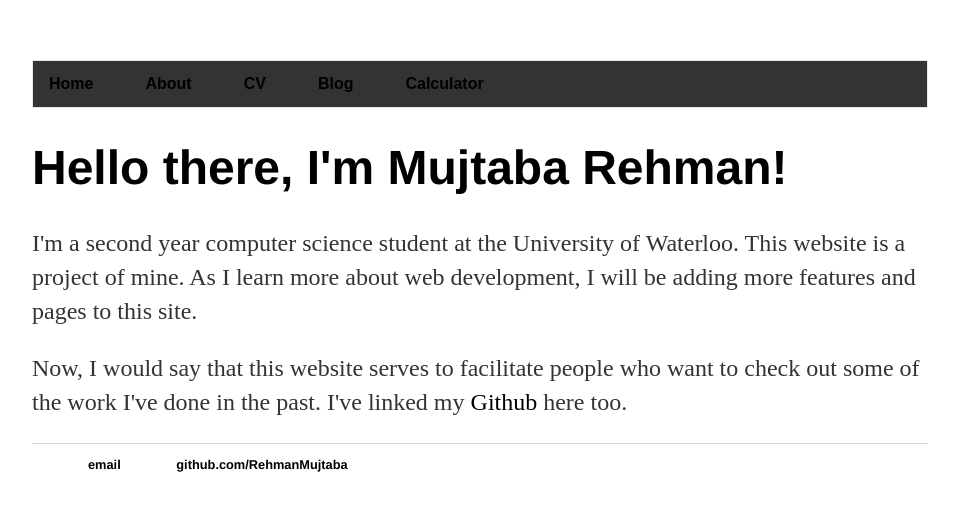
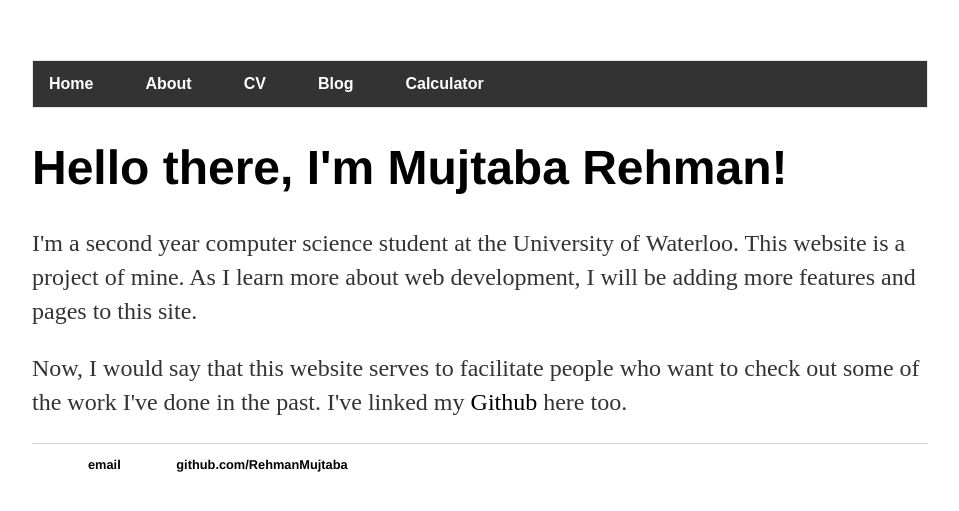
Before and after one commit to RehmanMujtaba/old-website, a Jekyll site: the page built from index.html, in a window 1280 px wide. Shown: the top 511 px of the page, without its empty margins (160-1119 px from the left). Built offline with Jekyll 4.4.1, drawn with Linux system fonts in a browser that asks for light colours.

Commit message:
Update default.html

```diff
--- a/_layouts/default.html
+++ b/_layouts/default.html
@@ -8,11 +8,11 @@
 		<body>
 			<nav>
 	    		<ul>
-	        		<li><a href="/">Home</a></li>
-		        	<li><a href="/about">About</a></li>
-	        		<li><a href="/cv">CV</a></li>
-	        		<li><a href="/blog">Blog</a></li>
-	        		<li><a href="/Calculator">Calculator</a></li>
+	        		<li><a class="header" href="/">Home</a></li>
+		        	<li><a class="header" href="/about">About</a></li>
+	        		<li><a class="header" href="/cv">CV</a></li>
+	        		<li><a class="header" href="/blog">Blog</a></li>
+	        		<li><a class="header" href="/Calculator">Calculator</a></li>
 	    		</ul>
 			</nav>
 			<div class="container">
```
